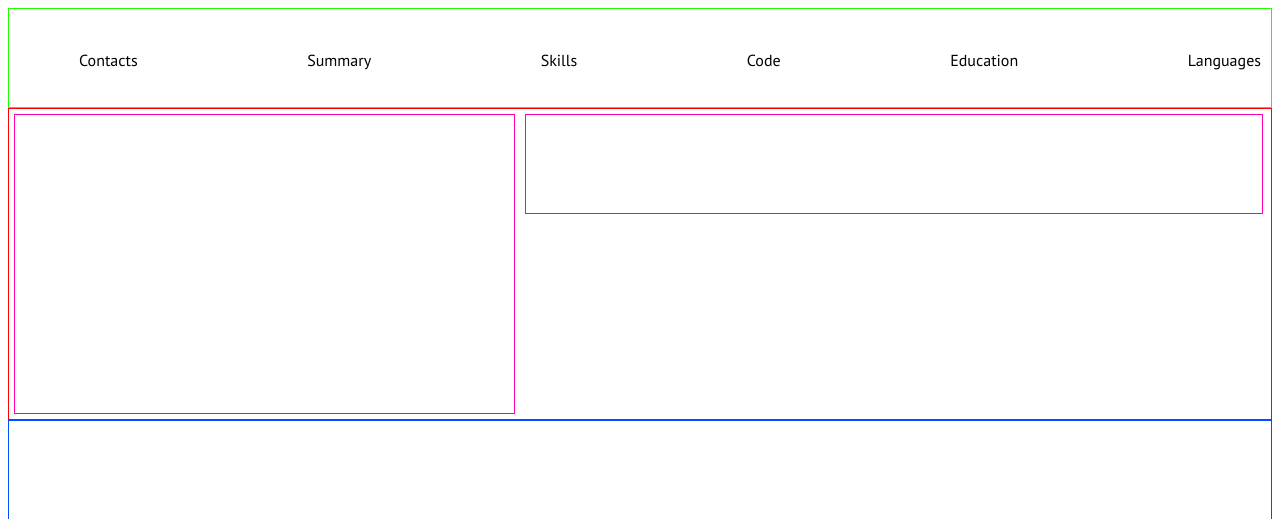
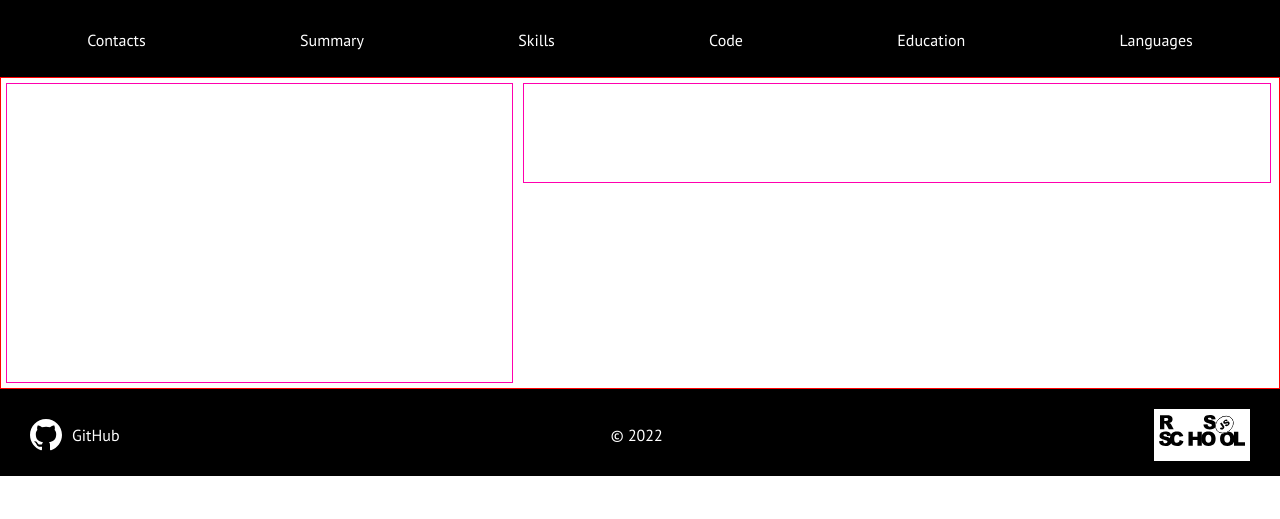
Before and after one commit to annepihova/rsschool-cv, a plain HTML site: page index.html in a window 1280 px wide. Shown: the top 519 px of the page. Drawn offline with Linux system fonts and the light colour scheme.

Commit message:
feat: add footer and a little fix header

```diff
--- a/index.html
+++ b/index.html
@@ -7,21 +7,21 @@
     <link rel="preconnect" href="https://fonts.googleapis.com">
     <link rel="preconnect" href="https://fonts.gstatic.com" crossorigin>
     <link href="https://fonts.googleapis.com/css2?family=Bebas+Neue&family=PT+Sans&display=swap" rel="stylesheet">
-    <link rel="icon" href="assets\images\icon-1.ico">
+    <link rel="icon" href="assets/images/icon-1.ico">
     <link rel="stylesheet" href="style.css">
     <title>CV</title>
 </head>
-<body>
+<body class="body">
     <header class="header">
         <div class="container">
             <nav class="nav">
                 <ul class="nav-list">
                     <li class="nav-item"><a href="#contacts" class="nav-link">Contacts</a></li>
-                    <li class="nav-item"><a href="#summary" class="nav-link b">Summary</a></li>
-                    <li class="nav-item"><a href="#skills" class="nav-link c">Skills</a></li>
-                    <li class="nav-item"><a href="#code" class="nav-link d">Code</a></li>
-                    <li class="nav-item"><a href="#education" class="nav-link e">Education</a></li>
-                    <li class="nav-item"><a href="#languages" class="nav-link f">Languages</a></li>
+                    <li class="nav-item"><a href="#summary" class="nav-link">Summary</a></li>
+                    <li class="nav-item"><a href="#skills" class="nav-link">Skills</a></li>
+                    <li class="nav-item"><a href="#code" class="nav-link">Code</a></li>
+                    <li class="nav-item"><a href="#education" class="nav-link">Education</a></li>
+                    <li class="nav-item"><a href="#languages" class="nav-link">Languages</a></li>
                 </ul>
               </nav>
         </div>
@@ -37,8 +37,15 @@
      </div>
     </main>
     <footer class="footer">
-     <div class="container">
-
+     <div class="container container-footer">
+    <a class="footer-item gh" href="https://github.com/annepihova">
+        <img src="./assets/images/github-logo.svg" alt="gh-logo" class="gh-logo">
+        <p class="ght">GitHub</p>
+    </a>
+    <p class="footer-item year">© 2022</p>
+    <a class="footer-item rss" href="https://rs.school/js/">
+    <img src="./assets/images/rs_school_js.svg" alt="rss-logo" height="32" width="86" class="rsss">
+    </a>
      </div>
     </footer>
 </body>
--- a/style.css
+++ b/style.css
@@ -9,9 +9,11 @@ html {
 body{
   font-family: 'Bebas Neue', cursive;
   font-family: 'PT Sans', sans-serif;
+  max-width: 1280px;
   display: flex;
   flex-direction: column;
   justify-content: space-between;
+  margin: 0 auto;
 }
 
 main{
@@ -22,19 +24,20 @@ main{
 }
 
 footer{
-  border: 1px solid rgb(0, 76, 255);
-  height: 100px;
+  background-color: black;
+  height: auto;
   padding: 10px;
+  color: white;
 }
 
 header{
-  border: 1px solid rgb(30, 255, 0);
-  height: 100px;
+  background-color: black;
+  max-width: 1280px;
   padding: 10px;
 }
 
 .container {
-  max-width: 1440px;
+  max-width: 1280px;
   margin: 0 0;
 }
 
@@ -57,31 +60,54 @@ header{
 
 .nav-list {
   display: flex;
-  justify-content: space-between;
+  justify-content: space-around;
   align-items: center;
   list-style: none;
+  margin-top: 20px;
+  padding: 0;
 }
 
 .nav-link {
-  padding: 0 20px;
-  line-height: 50px;
+  line-height: 10px;
   text-decoration: none;
-  color: black;
+  color: white;
 }
 
-a:after {
+li>a:after {
 	display: block;
-	position: relative;
-  left: 15px;
-  bottom: 10px;
 	width: 0;
 	height: 1px;
-	background-color: black;
+	background-color: white;
 	content: "";
 	transition: width 0.4s ease-out;
 }
 
-a:hover:after,
-a:focus:after {
-	width: 85%;
+li>a:hover:after,
+li>a:focus:after {
+	width: 100%;
 }
+
+.container-footer{
+  display: flex;
+  justify-content: space-between;
+  padding: 10px 20px 5px 20px;
+}
+
+.gh-logo{
+  margin-right: 5px;
+}
+
+.gh{
+display: inline-flex;
+color: white;
+text-decoration: none;
+}
+
+.ght{
+  margin-left: 5px;
+}
+
+.rss{
+  padding: 5px 5px 0px;
+  background-color: white;
+}
```
Also changed, not shown: assets/images/github-logo.svg (added).
